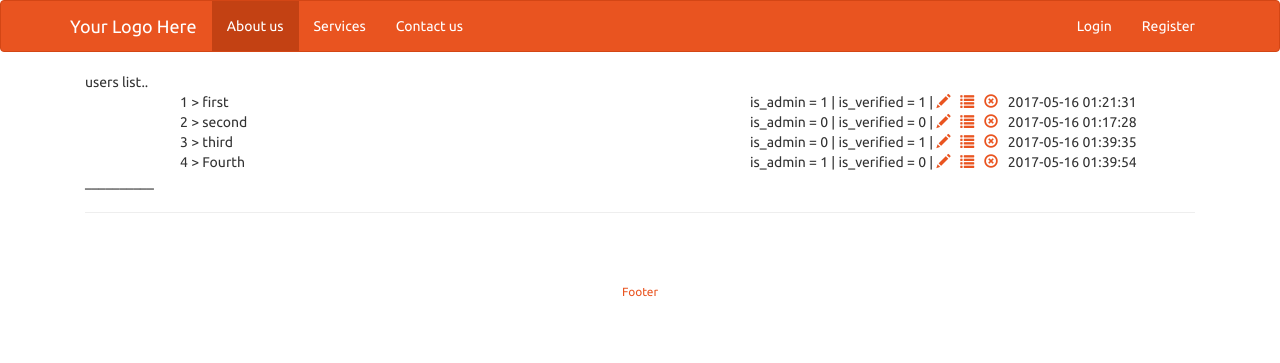
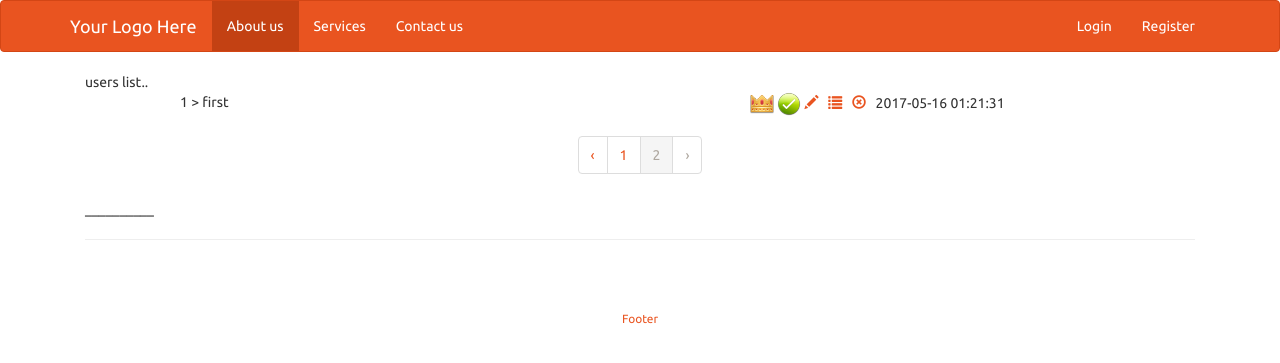
Before and after one commit to 0config/laravel-ps-ex, a Laravel app: page /ps_admin/users?page=2 in a window 1280 px wide. Shown: the top 363 px of the page. Run offline with Laravel 8, Linux system fonts and the light colour scheme; data comes from the database, SQL or seed files in the repository; both versions use the stored data as it was after the commit; settings files or empty folders that the repository lacks are supplied.

Commit message:
is_verified and is_admin working in view.. required files and images and template updated..

```diff
--- a/resources/views/PS_admin/users.blade.php
+++ b/resources/views/PS_admin/users.blade.php
@@ -9,8 +9,9 @@
 
 
             <div class="col-md-5 col-lg-5">
-                 is_admin = {{ $user->is_admin }} |
-                 is_verified = {{ $user->is_verified }} |
+                   <img src="/images/ico/admin-{{ $user->is_admin }}.png"  >
+                   <img src="/images/ico/verified-{{ $user->is_verified }}.png"  >
+
                 <a href="/{{Request::path()}}/{{ $user->id }}/edit/" class=""><span class="glyphicon glyphicon-pencil" aria-hidden="true"></span></a> &nbsp;
 
                 <a href="/{{Request::path()}}/{{ $user->id }}/"  ><span class="glyphicon glyphicon-list" aria-hidden="true"></span></a> &nbsp;
@@ -21,6 +22,9 @@
 
 
         @endforeach
+
+            <div class="text-center"><br>{{ $users->links() }}</div>
+
     </div>
     __________
     <hr>
--- a/routes/web.php
+++ b/routes/web.php
@@ -28,6 +28,6 @@ Route::get('/home', 'HomeController@index')->name('home');
 // below this is for user admin
 
 Route::get('/ps_admin/users', function () {
-    $users = \App\User::all();
+    $users = \App\User::orderBy('id', 'desc')->paginate(3);// change your number here
     return view('ps_admin/users', compact('users'));
 });
```
Also changed, not shown: database/database.sqlite, public/images/ico/admin-0.png (added), public/images/ico/admin-1.png (added), public/images/ico/verified-0.png (added), public/images/ico/verified-1.png (added).
